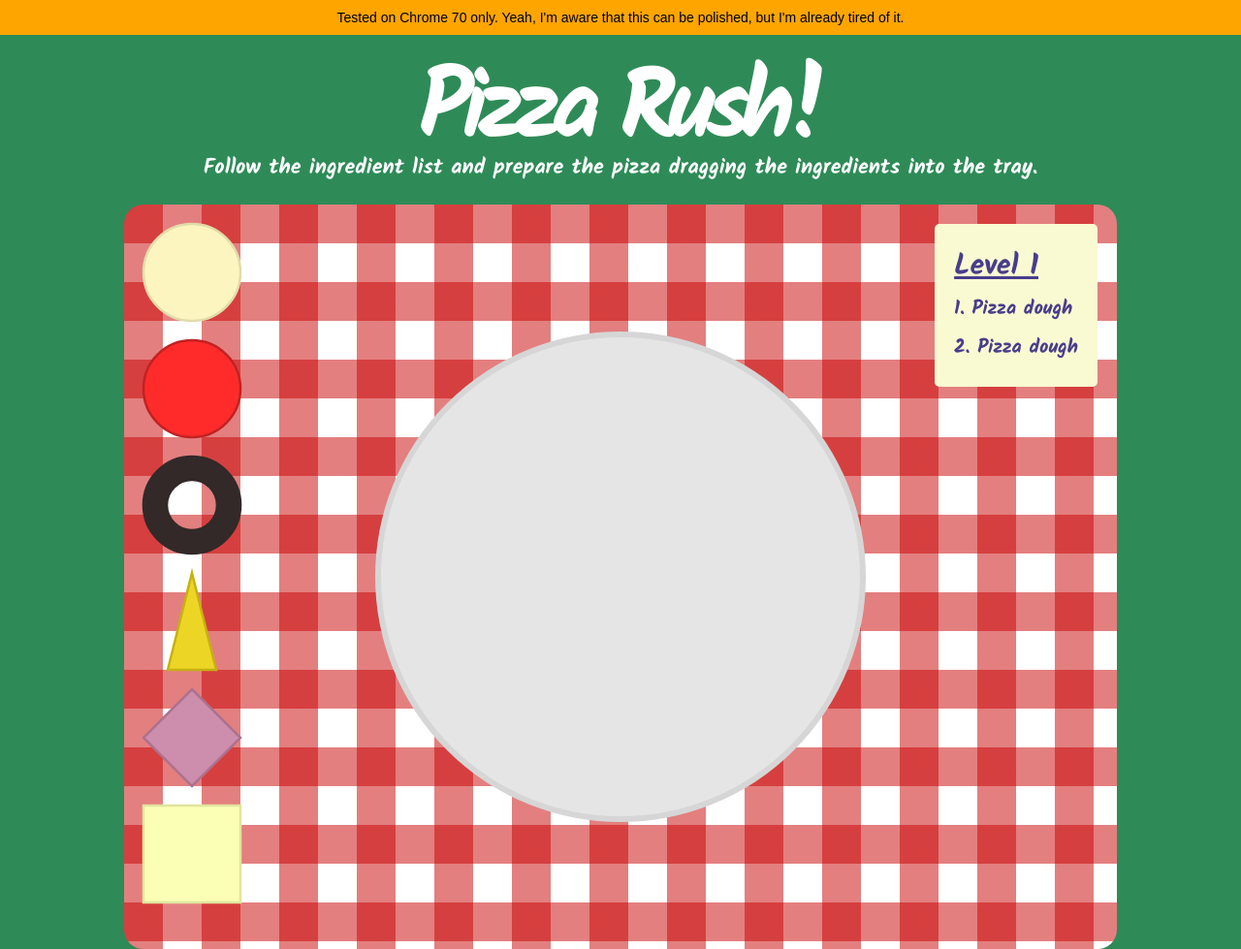
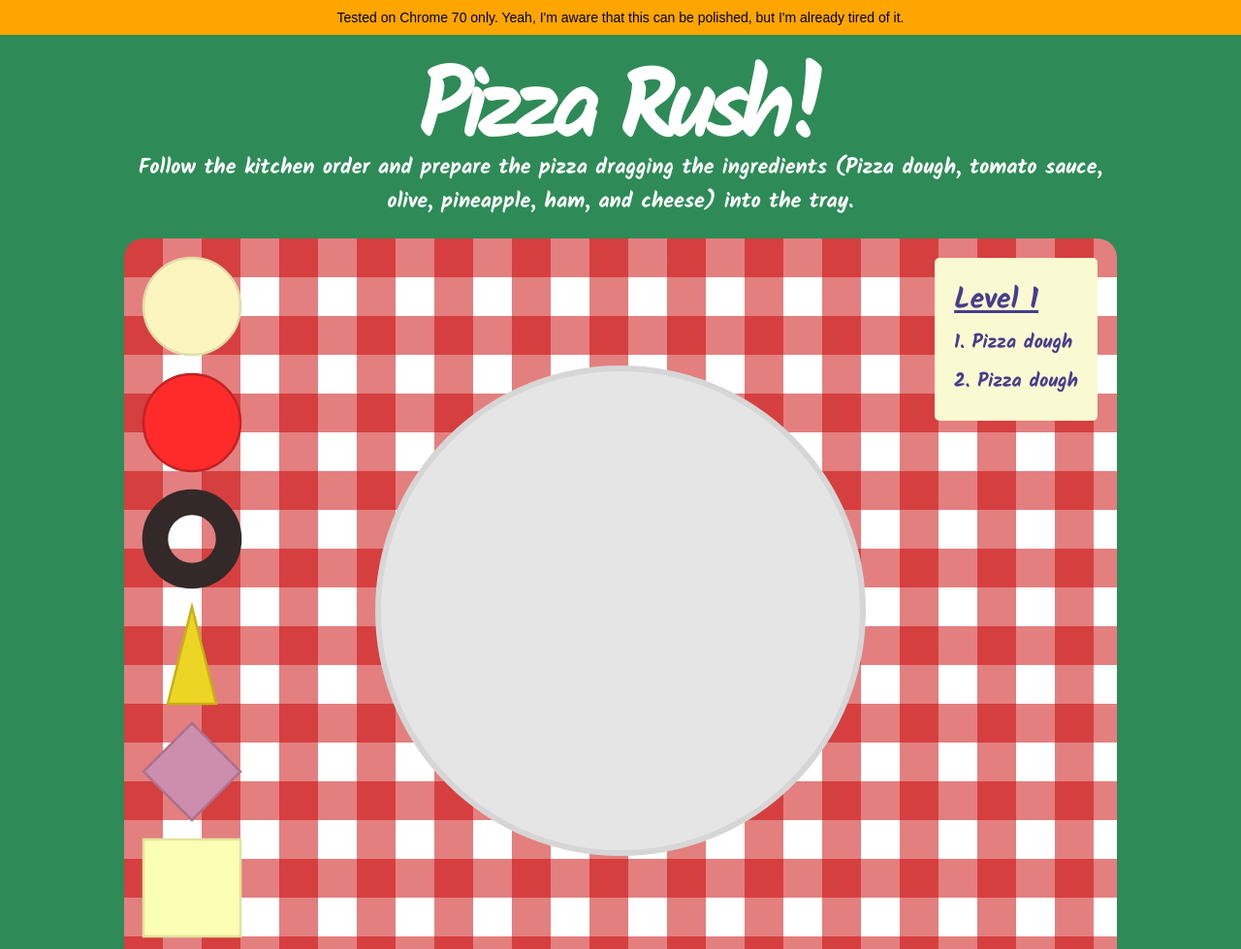
Before and after one commit to sberlinches/pizza_rush, a plain HTML site: page index.html in a window 1280 px wide. Shown: the top 979 px of the page at 97% size. Drawn offline with Linux system fonts and the light colour scheme.

Commit message:
More instructions

```diff
--- a/index.html
+++ b/index.html
@@ -16,7 +16,7 @@
     <div id="container">
         <header>
             <h1>Pizza Rush!</h1>
-            <p>Follow the ingredient list and prepare the pizza dragging the ingredients into the tray.</p>
+            <p>Follow the kitchen order and prepare the pizza dragging the ingredients (Pizza dough, tomato sauce, olive, pineapple, ham, and cheese) into the tray.</p>
         </header>
 
         <main>
```
